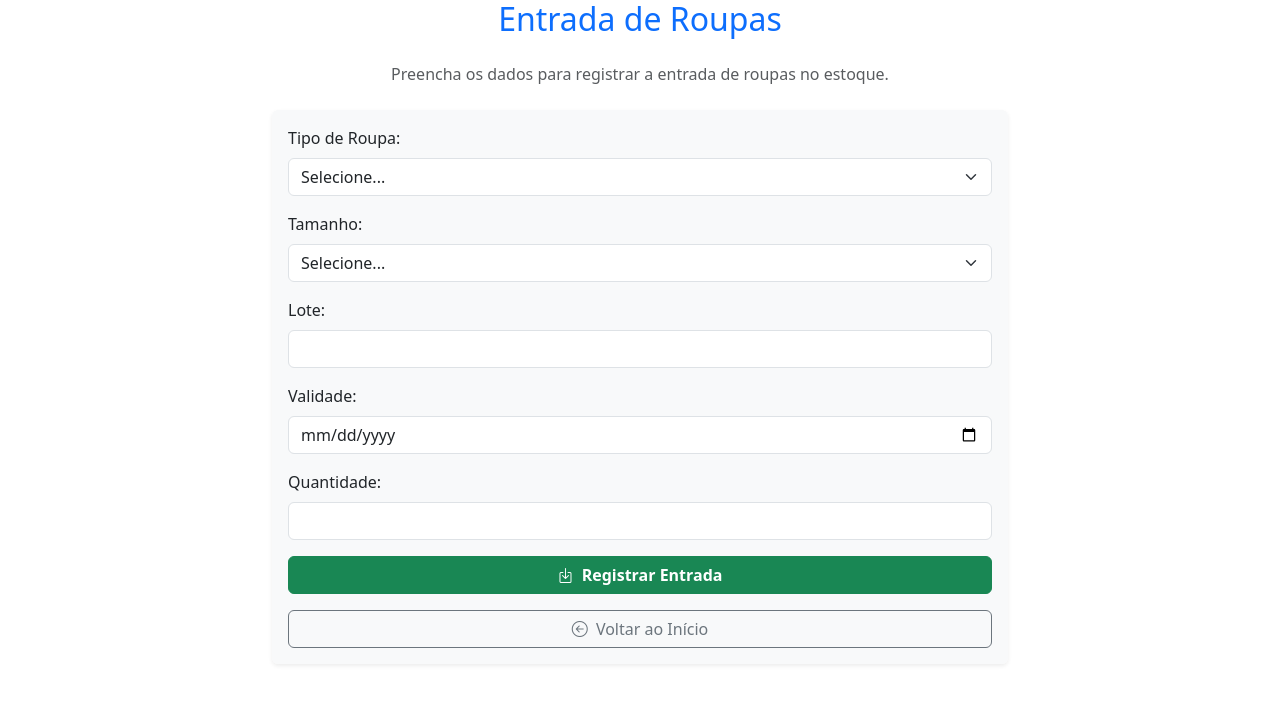
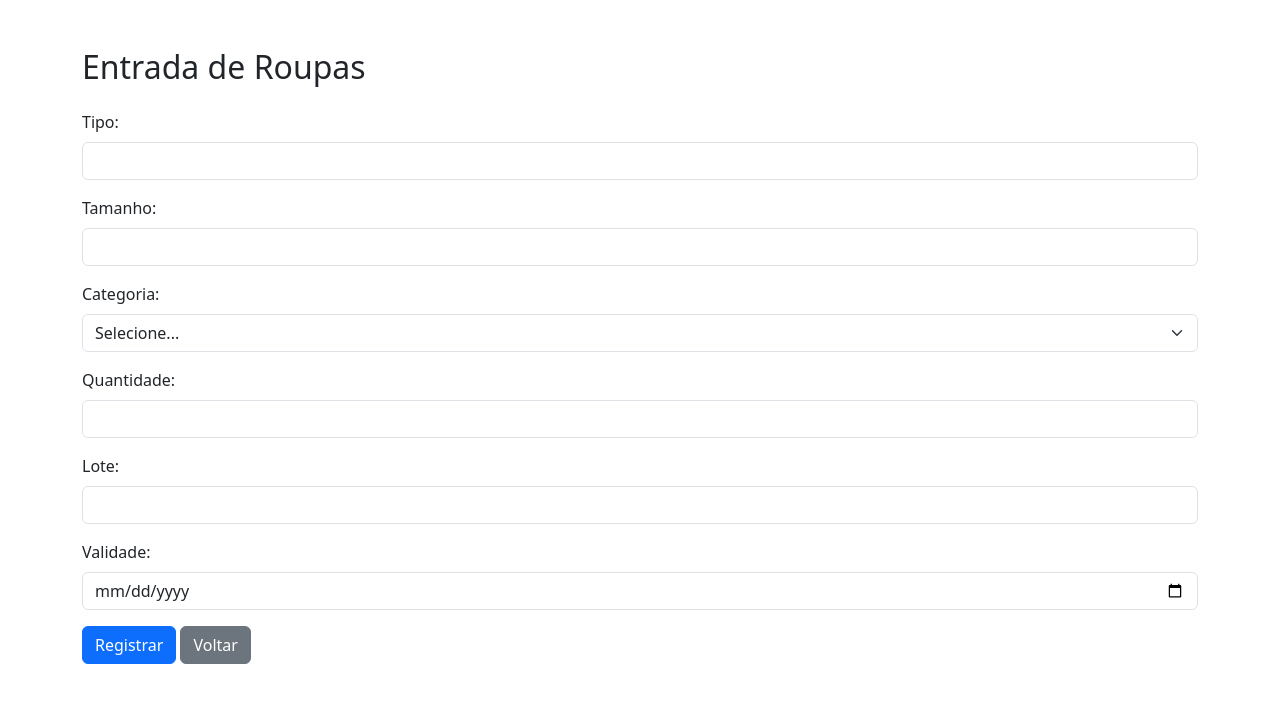
Before and after one commit to lucasvrmoreira/SICRO-WEB-TESTE-HTML---CSS, a Flask app: page /entrada in a window 1280 px wide. Shown: the top 704 px of the page. Run offline with Flask 3, Linux system fonts and the light colour scheme; some libraries are stand-ins or nearby versions.

Commit message:
adicionado campo categoria ao formulário de entrada

```diff
--- a/templates/entrada.html
+++ b/templates/entrada.html
@@ -1,40 +1,36 @@
-{% extends 'base.html' %}
-{% block content %}
-<h2 class="text-center text-primary mb-4">Entrada de Roupas</h2>
-<p class="text-center text-muted mb-4">Preencha os dados para registrar a entrada de roupas no estoque.</p>
+<!DOCTYPE html>
+<html lang="pt-br">
+<head>
+    <meta charset="UTF-8">
+    <title>Entrada de Roupas</title>
+    <link href="https://cdn.jsdelivr.net/npm/bootstrap@5.3.0/dist/css/bootstrap.min.css" rel="stylesheet">
+</head>
+<body>
+    <div class="container mt-5">
+        <h2 class="mb-4">Entrada de Roupas</h2>
+        <form method="POST">
+            <div class="mb-3">
+                <label for="tipo" class="form-label">Tipo:</label>
+                <input type="text" name="tipo" class="form-control" id="tipo" required>
+            </div>
 
-<div class="row justify-content-center">
-    <div class="col-md-8">
-        <div class="card shadow-sm border-0">
-            <div class="card-body bg-light rounded">
-                <form method="post" id="entrada-form">
             <div class="mb-3">
-                        <label for="tipo" class="form-label">Tipo de Roupa:</label>
-                        <select name="tipo" class="form-select" required onchange="ajustarCampos(this.value)">
+                <label for="tamanho" class="form-label">Tamanho:</label>
+                <input type="text" name="tamanho" class="form-control" id="tamanho" required>
+            </div>
+
+            <div class="mb-3">
+                <label for="categoria" class="form-label">Categoria:</label>
+                <select name="categoria" class="form-select" required>
                     <option value="">Selecione...</option>
-                            <option value="Macacão Azul">Macacão Azul</option>
-                            <option value="Bota Azul">Bota Azul</option>
-                            <option value="Óculos">Óculos</option>
-                            <option value="Panos">Panos</option>
-                            <option value="Camisa">Camisa</option>
-                            <option value="Calça">Calça</option>
-                            <option value="Jaleco">Jaleco</option>
+                    <option value="estéril">Estéril</option>
+                    <option value="não estéril">Não Estéril</option>
                 </select>
             </div>
 
             <div class="mb-3">
-                        <label for="tamanho" class="form-label">Tamanho:</label>
-                        <select name="tamanho" class="form-select" id="tamanho" required>
-                            <option value="">Selecione...</option>
-                            <option value="PP">PP</option>
-                            <option value="P">P</option>
-                            <option value="M">M</option>
-                            <option value="G">G</option>
-                            <option value="GG">GG</option>
-                            <option value="G3">G3</option>
-                            <option value="G4">G4</option>
-                            <option value="Padrão">Padrão</option>
-                        </select>
+                <label for="quantidade" class="form-label">Quantidade:</label>
+                <input type="number" name="quantidade" class="form-control" id="quantidade" required>
             </div>
 
             <div class="mb-3">
@@ -47,55 +43,9 @@
                 <input type="date" name="validade" class="form-control" id="validade">
             </div>
 
-                    <div class="mb-3">
-                        <label for="quantidade" class="form-label">Quantidade:</label>
-                        <input type="number" name="quantidade" class="form-control" required>
+            <button type="submit" class="btn btn-primary">Registrar</button>
+            <a href="/" class="btn btn-secondary">Voltar</a>
+        </form>
     </div>
-
-                    <button type="submit" class="btn btn-success w-100 fw-bold">
-                        <i class="bi bi-box-arrow-in-down me-1"></i> Registrar Entrada
-                    </button>
-                </form>
-
-                <a href="/" class="btn btn-outline-secondary w-100 mt-3">
-                    <i class="bi bi-arrow-left-circle me-1"></i> Voltar ao Início
-                </a>
-            </div>
-        </div>
-    </div>
-</div>
-
-<script>
-function ajustarCampos(tipo) {
-    const tamanho = document.getElementById('tamanho');
-    const lote = document.getElementById('lote');
-    const validade = document.getElementById('validade');
-
-    if (tipo === 'Óculos' || tipo === 'Panos') {
-        tamanho.value = 'Padrão';
-        tamanho.disabled = true;
-    } else {
-        tamanho.disabled = false;
-    }
-
-    if (tipo === 'Camisa' || tipo === 'Calça' || tipo === 'Jaleco') {
-        lote.disabled = true;
-        validade.disabled = true;
-        lote.value = '';
-        validade.value = '';
-    } else {
-        lote.disabled = false;
-        validade.disabled = false;
-    }
-}
-
-// Validação de quantidade > 0
-document.getElementById('entrada-form').addEventListener('submit', function (e) {
-    const qtd = parseInt(document.querySelector("input[name='quantidade']").value);
-    if (!qtd || qtd <= 0) {
-        e.preventDefault();
-        alert("A quantidade deve ser maior que zero.");
-    }
-});
-</script>
-{% endblock %}
+</body>
+</html>
```
Lines whose indentation alone changed are shown as unchanged.
